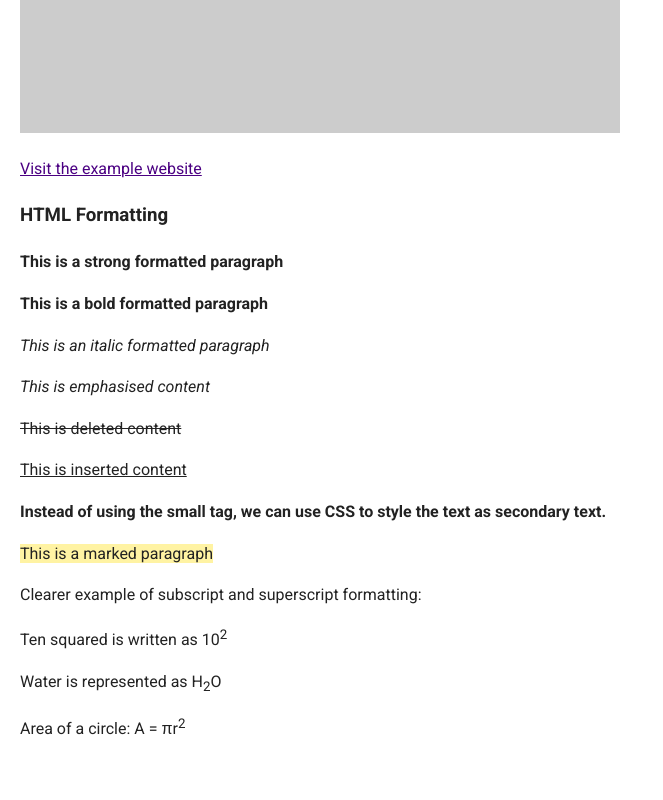
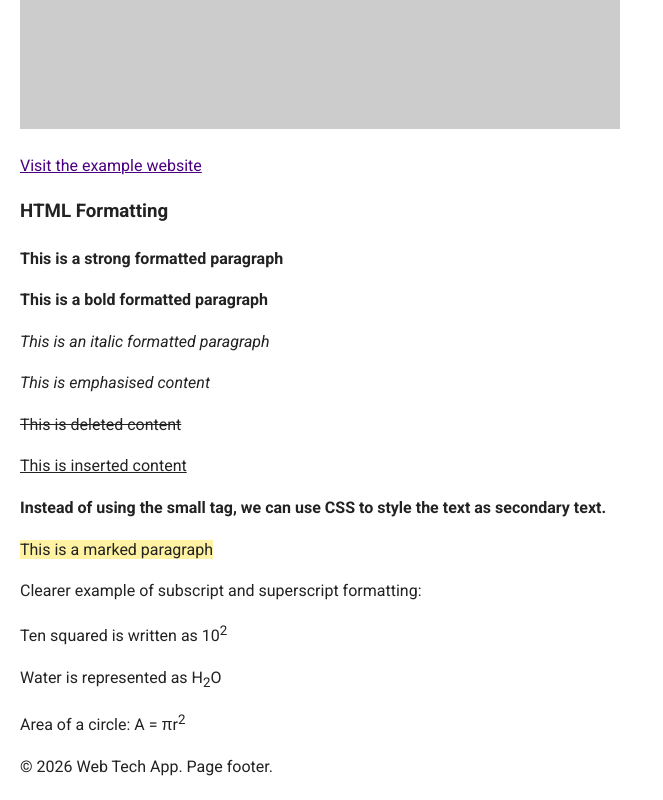
Before and after one commit to asitebro-shu/webtechapp, a plain HTML site: page index.html in a window 1280 px wide. Shown: the part 465-1265 px from the top of the page, without its empty margins (0-663 px from the left). Before the commit the page ends 1227 px from the top, so only its background shows below. Drawn offline with Linux system fonts and the light colour scheme; placeholder pictures from the web are drawn by us.

Commit message:
Refactor HTML structure with header, main, and footer

```diff
--- a/index.html
+++ b/index.html
@@ -7,9 +7,12 @@
     <link rel="stylesheet" href="main.css">
 </head>
 <body>
+    <header>
         <h1>Web Tech App</h1>
+    </header>
+    <main>
+        <h2>Introduction</h2>
         <p class="intro">This is a paragraph</p>
-    <h2>Introduction</h2>
         <p><img src="https://placehold.co/600x400?text=This+is+an+image" alt="Example placeholder image" class="responsive-image"/></p>
         <p><a href="https://example.com/">Visit the example website</a></p>
         <h3>HTML Formatting</h3>
@@ -25,7 +28,9 @@
         <p>Ten squared is written as 10<sup>2</sup></p>
         <p>Water is represented as H<sub>2</sub>O</p>
         <p>Area of a circle: A = πr<sup>2</sup></p>
+    </main>
+    <footer>
+        <p>&copy; 2026 Web Tech App. Page footer.</p>
+    </footer>
 </body>
 </html>
-</body>
-</html>
```
Lines whose indentation alone changed are shown as unchanged.
